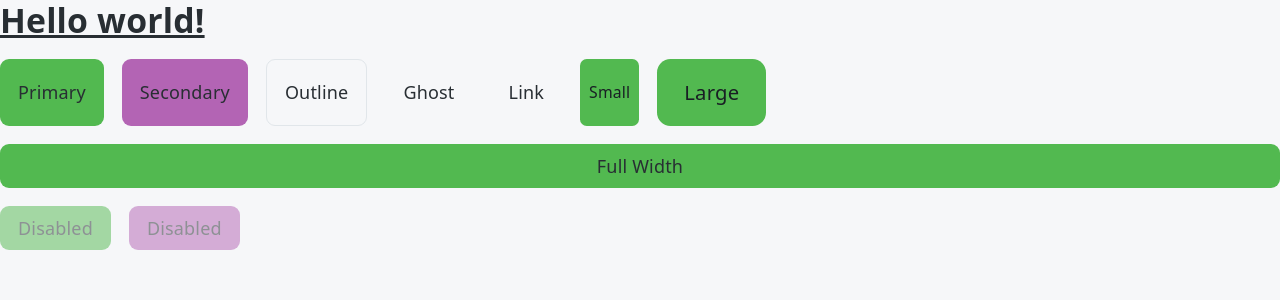
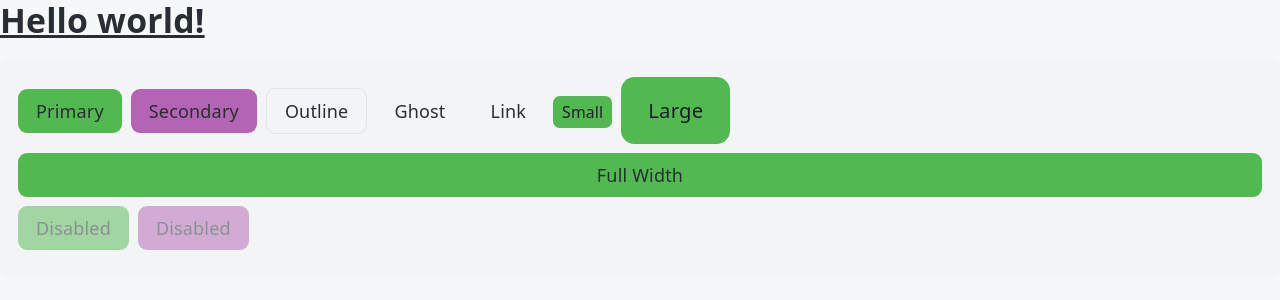
Before and after one commit to Leonard-Atorough/appiq, a React (Vite) app: page / in a window 1280 px wide. Shown: the top 300 px of the page. Built offline with nearby package versions, Linux system fonts and the light colour scheme.

Commit message:
Refactor Button component to use forwardRef for better accessibility; update styles and import paths

```diff
--- a/src/main.tsx
+++ b/src/main.tsx
@@ -9,7 +9,7 @@ createRoot(document.getElementById("root")!).render(
       <h1 className="text-3xl font-bold underline">Hello world!</h1>
       <div
         id="button-showcase"
-        className="flex mt-4 flex-wrap gap-4"
+        className="mt-4 inline-block space-x-2 space-y-2 bg-gray-100 p-4 rounded-lg"
       >
         <Button variant="primary">Primary</Button>
         <Button variant="secondary">Secondary</Button>
--- a/src/shared/ui/Button/Button.tsx
+++ b/src/shared/ui/Button/Button.tsx
@@ -1,10 +1,20 @@
-import { cn } from "../../lib/cn";
+import { cn } from "@shared/lib/cn";
 import { buttonVariants } from "./button.variants";
 import type { ButtonProps } from "./button.types";
+import React from "react";
 
-export function Button({ variant, size, full, className, disabled, ...props }: ButtonProps) {
+/**
+ * A versatile Button component that supports multiple variants, sizes, and states.
+ * It can be used for various actions in the application, such as submitting forms,
+ * triggering events, or navigating to different pages. The component is designed
+ * to be easily customizable through props and can be extended with additional styles or functionality as needed.
+ *
+ */
+export const Button = React.forwardRef<HTMLButtonElement, ButtonProps>(
+  ({ variant, size, full, className, disabled, ...props }, ref) => {
     return (
       <button
+        ref={ref}
         className={cn(
           buttonVariants({
             variant,
@@ -17,4 +27,7 @@ export function Button({ variant, size, full, className, disabled, ...props }: B
         {...props}
       />
     );
-}
+  },
+);
+
+Button.displayName = "Button";
```
Also changed, not shown: 1 other file (tests, documents, lock files or other folders). Lines whose indentation alone changed are shown as unchanged.
